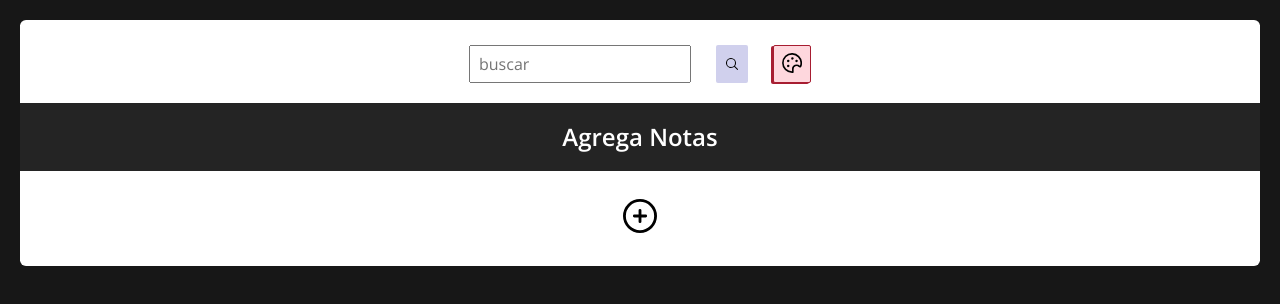
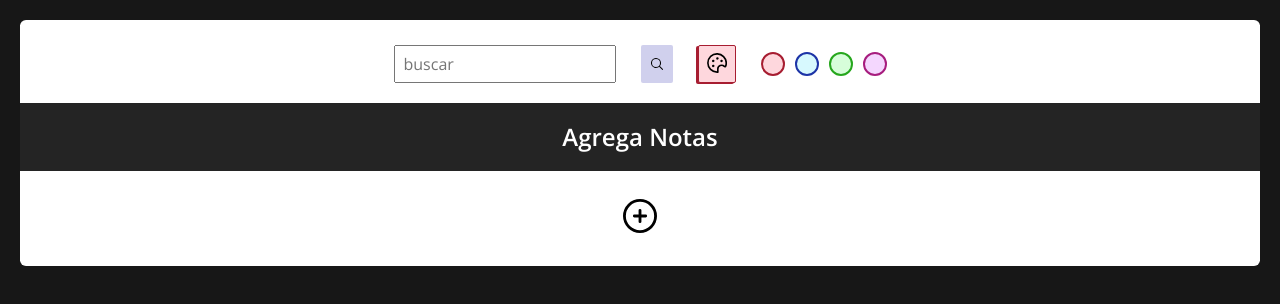
Before and after one commit to fedeminatta/notas-react, a React (Vite) app: page / in a window 1280 px wide. Both pictures are taken after a click on the button 792 px from the left and 64 px from the top of the page. Shown: the top 304 px of the page. Built offline with nearby package versions, Linux system fonts and the light colour scheme.

Commit message:
control de colores y ls

```diff
--- a/src/App.jsx
+++ b/src/App.jsx
@@ -12,12 +12,29 @@ const App = () => {
 	const [search, setSearch] = useState('');
 	const [notaEditada, setNotaEditada] = useState({});
 
+	const [primaryColor, setPrimaryColor] = useState(
+		localStorage.getItem('primaryColor') ?? '#A71D31'
+	);
+	const [secondaryColor, setSecondaryColor] = useState(
+		localStorage.getItem('secondaryColor') ?? '#fed7dd'
+	);
+
 	const [misNotas, setMisNotas] = useState(
 		JSON.parse(localStorage.getItem('nota')) ?? []
 	);
 
-	const [primaryColor, setPrimaryColor] = useState('#A71D31');
-	const [secondaryColor, setSecondaryColor] = useState('#fed7dd');
+	// LS colores
+	useEffect(() => {
+		localStorage.setItem('primaryColor', primaryColor);
+	}, [primaryColor]);
+	useEffect(() => {
+		localStorage.setItem('secondaryColor', secondaryColor);
+	}, [secondaryColor]);
+
+	// LS Notas
+	useEffect(() => {
+		localStorage.setItem('nota', JSON.stringify(misNotas));
+	}, [misNotas]);
 
 	const Button = styled.button`
 		box-shadow: -2px 1px ${primaryColor};
@@ -29,13 +46,15 @@ const App = () => {
 		}
 	`;
 
-	useEffect(() => {
-		localStorage.setItem('nota', JSON.stringify(misNotas));
-	}, [misNotas]);
-
 	return (
 		<div className="container">
-			<Header search={search} setSearch={setSearch} Button={Button} />
+			<Header
+				search={search}
+				setSearch={setSearch}
+				Button={Button}
+				setPrimaryColor={setPrimaryColor}
+				setSecondaryColor={setSecondaryColor}
+			/>
 			<Main
 				form={form}
 				setForm={setForm}
--- a/src/components/Header.jsx
+++ b/src/components/Header.jsx
@@ -1,8 +1,17 @@
 import styles from './sass/Header.module.sass';
 import busqueda from '../assets/busqueda.svg';
 import paleta from '../assets/paleta.svg';
+import { useState } from 'react';
 
-const Header = ({ search, setSearch, Button }) => {
+const Header = ({
+	search,
+	setSearch,
+	Button,
+	setPrimaryColor,
+	setSecondaryColor,
+}) => {
+	const [openColors, setOpenColors] = useState(false);
+
 	return (
 		<header className={styles.header}>
 			<input
@@ -12,9 +21,58 @@ const Header = ({ search, setSearch, Button }) => {
 				onChange={(e) => setSearch(e.target.value)}
 			/>
 			<img src={busqueda} alt="" />
-			<Button>
+			<Button
+				onClick={() => {
+					setOpenColors(openColors == true ? false : true);
+				}}
+			>
 				<img src={paleta} alt="colores" />
 			</Button>
+
+			{openColors && (
+				<section className={styles.section}>
+					<button
+						onClick={() => {
+							setPrimaryColor('#A71D31');
+							setSecondaryColor('#fed7dd');
+						}}
+						style={{
+							borderColor: '#A71D31',
+							background: '#fed7dd',
+						}}
+					></button>
+					<button
+						onClick={() => {
+							setPrimaryColor('#1d34a7');
+							setSecondaryColor('#d7f9fe');
+						}}
+						style={{
+							borderColor: '#1d34a7',
+							background: '#d7f9fe',
+						}}
+					></button>
+					<button
+						onClick={() => {
+							setPrimaryColor('#26a71d');
+							setSecondaryColor('#d7feda');
+						}}
+						style={{
+							borderColor: '#26a71d',
+							background: '#d7feda',
+						}}
+					></button>
+					<button
+						onClick={() => {
+							setPrimaryColor('#a71d7e');
+							setSecondaryColor('#f4d7fe');
+						}}
+						style={{
+							borderColor: '#a71d7e',
+							background: '#f4d7fe',
+						}}
+					></button>
+				</section>
+			)}
 		</header>
 	);
 };
--- a/src/components/Main.jsx
+++ b/src/components/Main.jsx
@@ -1,6 +1,4 @@
 import styles from './sass/Main.module.sass';
-import styled from 'styled-components';
-import { useState } from 'react';
 import Form from './Form';
 import Note from './Note';
 const Main = ({
@@ -53,10 +51,24 @@ const Main = ({
 				? misNotas
 						.filter(
 							(nota) =>
-								nota.titulo.toLowerCase().includes(search) ||
-								nota.descripcion.toLowerCase().includes(search)
+								nota.titulo
+									.toLowerCase()
+									.includes(search.toLowerCase()) ||
+								nota.descripcion
+									.toLowerCase()
+									.includes(search.toLowerCase())
 						)
-						.map((nota) => <Note nota={nota} key={nota.key} />)
+						.map((nota) => (
+							<Note
+								key={nota.key}
+								eliminarNota={eliminarNota}
+								editarNota={editarNota}
+								nota={nota}
+								primaryColor={primaryColor}
+								secondaryColor={secondaryColor}
+								Button={Button}
+							/>
+						))
 				: misNotas.map((nota) => (
 						<Note
 							key={nota.key}
--- a/src/components/Note.jsx
+++ b/src/components/Note.jsx
@@ -14,7 +14,7 @@ const Note = ({
 
 	return (
 		<div
-			className={styles.nota}
+			className={styles.box}
 			style={{
 				borderLeftColor: primaryColor,
 				background: secondaryColor,
--- a/src/components/sass/Form.module.sass
+++ b/src/components/sass/Form.module.sass
@@ -12,6 +12,7 @@
     width: 500px
     max-width: 95%
     gap: 20px
+    z-index: 10000
     input, textarea
         max-width: 100%
         display: block
--- a/src/components/sass/Header.module.sass
+++ b/src/components/sass/Header.module.sass
@@ -20,11 +20,24 @@
         border-radius: 2px
     button
         color: #000
-        padding: 3px 8px
         cursor: pointer
         border-radius: 2px
+        padding: 3px 8px
         transition: box-shadow .2s, transform .2s
         img
             background: none
             padding: 0
             width: 20px
+
+.section
+    display: flex
+    align-items: center
+    gap: 10px
+    button
+        border-style: solid
+        border-radius: 50%
+        padding: 10px
+        outline: none
+        transition: all .2s
+        &:hover
+            transform: scale(1.1)
--- a/src/components/sass/Note.module.sass
+++ b/src/components/sass/Note.module.sass
@@ -1,4 +1,4 @@
-.nota
+.box
     display: flex
     flex-flow: column nowrap
     justify-content: space-between
```
